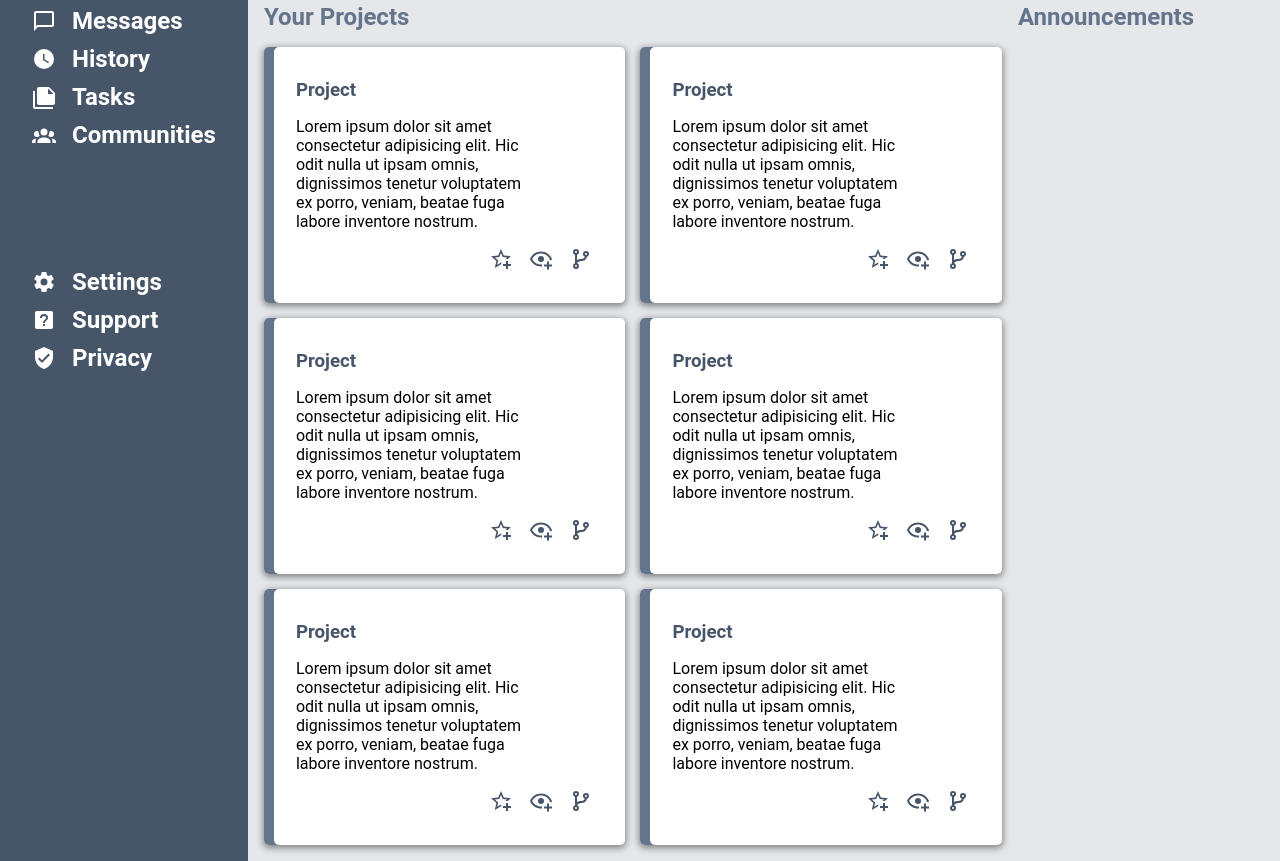
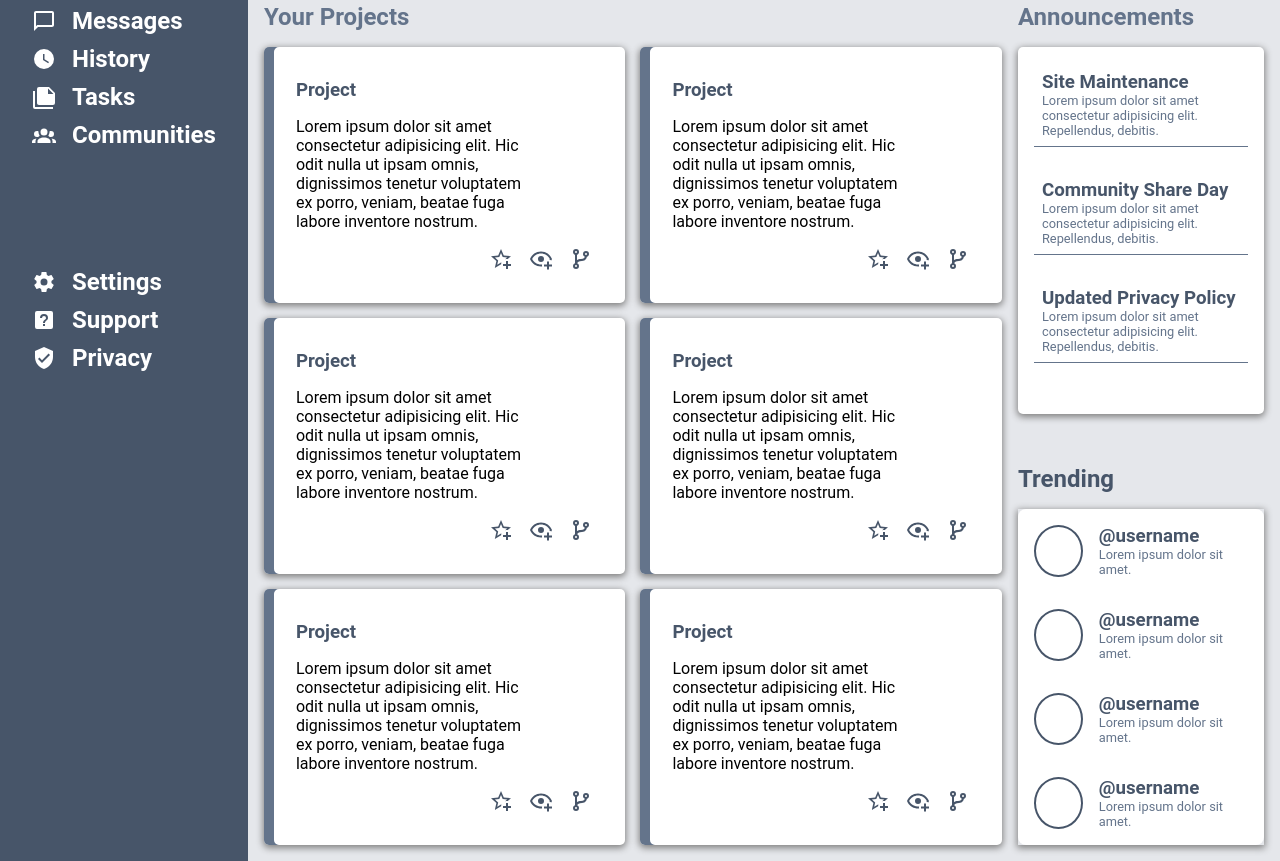
Before and after one commit to P6hi/odin-admin-dashboard, a plain HTML site: page index.html in a window 1280 px wide. Shown: the part 213-1074 px from the top of the page. Drawn offline with Linux system fonts and the light colour scheme.

Commit message:
Add right section with styling

```diff
--- a/index.html
+++ b/index.html
@@ -197,6 +197,55 @@
                 </div>
             </article>
         </div>
+        <div class="right-section">
+            <div class="right-top">
+                <div class="right-top-content">
+                    <h3>Site Maintenance</h3>
+                    <p>Lorem ipsum dolor sit amet consectetur adipisicing elit. Repellendus, debitis.</p>
+                </div>
+                <div class="right-top-content">
+                    <h3>Community Share Day</h3>
+                    <p>Lorem ipsum dolor sit amet consectetur adipisicing elit. Repellendus, debitis.</p>
+                </div>
+                <div class="right-top-content">
+                    <h3>Updated Privacy Policy</h3>
+                    <p>Lorem ipsum dolor sit amet consectetur adipisicing elit. Repellendus, debitis.</p>
+                </div>
+            </div>
+            <div class="right-bottom">
+                <h3>Trending</h3>
+                <div class="right-bottom-content-container">
+                    <div class="right-bottom-content">
+                    <div class="img-placeholder-bottom"></div>
+                    <div class="right-bottom-text">
+                        <h3>@username</h3>
+                        <p>Lorem ipsum dolor sit amet.</p>
+                    </div>
+                    </div>
+                    <div class="right-bottom-content">
+                    <div class="img-placeholder-bottom"></div>
+                    <div class="right-bottom-text">
+                        <h3>@username</h3>
+                        <p>Lorem ipsum dolor sit amet.</p>
+                    </div>
+                    </div>
+                    <div class="right-bottom-content">
+                    <div class="img-placeholder-bottom"></div>
+                    <div class="right-bottom-text">
+                        <h3>@username</h3>
+                        <p>Lorem ipsum dolor sit amet.</p>
+                    </div>
+                    </div>
+                    <div class="right-bottom-content">
+                    <div class="img-placeholder-bottom"></div>
+                    <div class="right-bottom-text">
+                        <h3>@username</h3>
+                        <p>Lorem ipsum dolor sit amet.</p>
+                    </div>
+                    </div>
+                </div>
+            </div>
+        </div>
     </div>
 </body>
 </html>
--- a/style.css
+++ b/style.css
@@ -103,6 +103,9 @@ caret-color: #4b5563;
     justify-self: end;
     align-self: center;
     margin: 0 2rem;
+    display: flex;
+    flex-wrap: wrap;
+    gap: 1rem;
 }
 
 .header-buttons > button {
@@ -111,7 +114,7 @@ caret-color: #4b5563;
     font-size: 1rem;
     padding: 1rem 2rem;
     border-radius: 25px;
-    min-width: 20%;
+    flex: 1 1 0;
     text-align: center;
     border: none;
     color: white;
@@ -215,3 +218,95 @@ article svg > path {
 article svg:hover > path {
     fill: gold;
 }
+
+.right-section {
+    display: grid;
+    grid-template-columns: 1fr;
+    gap: 1rem;
+}
+
+.right-top {
+    display: flex;
+    flex-direction: column;
+    gap: 1.5rem;
+    padding: 1rem;
+    background: white;
+    border-radius: 5px;
+    box-shadow: 0px 2px 7px 1px grey;
+}
+
+.right-top-content {
+    border-bottom: 1px solid var(--accent-two);
+    padding: 0.5rem;
+}
+
+.right-top-content h3,
+.right-top-content p {
+    margin: 0;
+    padding: 0;
+}
+
+.right-top-content > h3 {
+    color: var(--accent-one);
+}
+
+.right-top-content > p {
+    color: var(--accent-two);
+    font-size: .8rem;
+}
+
+.right-bottom {
+    align-self: end;
+    border-radius: 5px;
+}
+
+.right-bottom > h3 {
+    color: var(--accent-one);
+    font-size: 1.5rem;
+    margin-bottom: 1rem;
+}
+
+.right-bottom-content {
+    background: white
+}
+
+.img-placeholder-bottom {
+    height: 3rem;
+    width: 3rem;
+    border: 2px solid var(--accent-one);
+    border-radius: 50%;
+}
+
+.right-bottom-text > p,
+.right-bottom-text > h3 {
+    padding: 0;
+    margin: 0;
+}
+
+.right-bottom-text > h3 {
+    color: var(--accent-one);
+}
+
+.right-bottom-text > p {
+    color: var(--accent-two);
+    font-size: .8rem;
+}
+
+.right-bottom-content {
+    display: flex;
+    align-items: center;
+    padding: 1rem;
+    gap: 1rem;
+}
+
+.right-bottom-content:first-of-type {
+    border-radius: 8px 8px 0 0;
+}
+
+.right-bottom-content:last-of-type {
+    border-radius: 0 0 8px 8px;
+}
+
+.right-bottom-content-container {
+    box-shadow: 0px 2px 7px 1px grey;
+}
```
